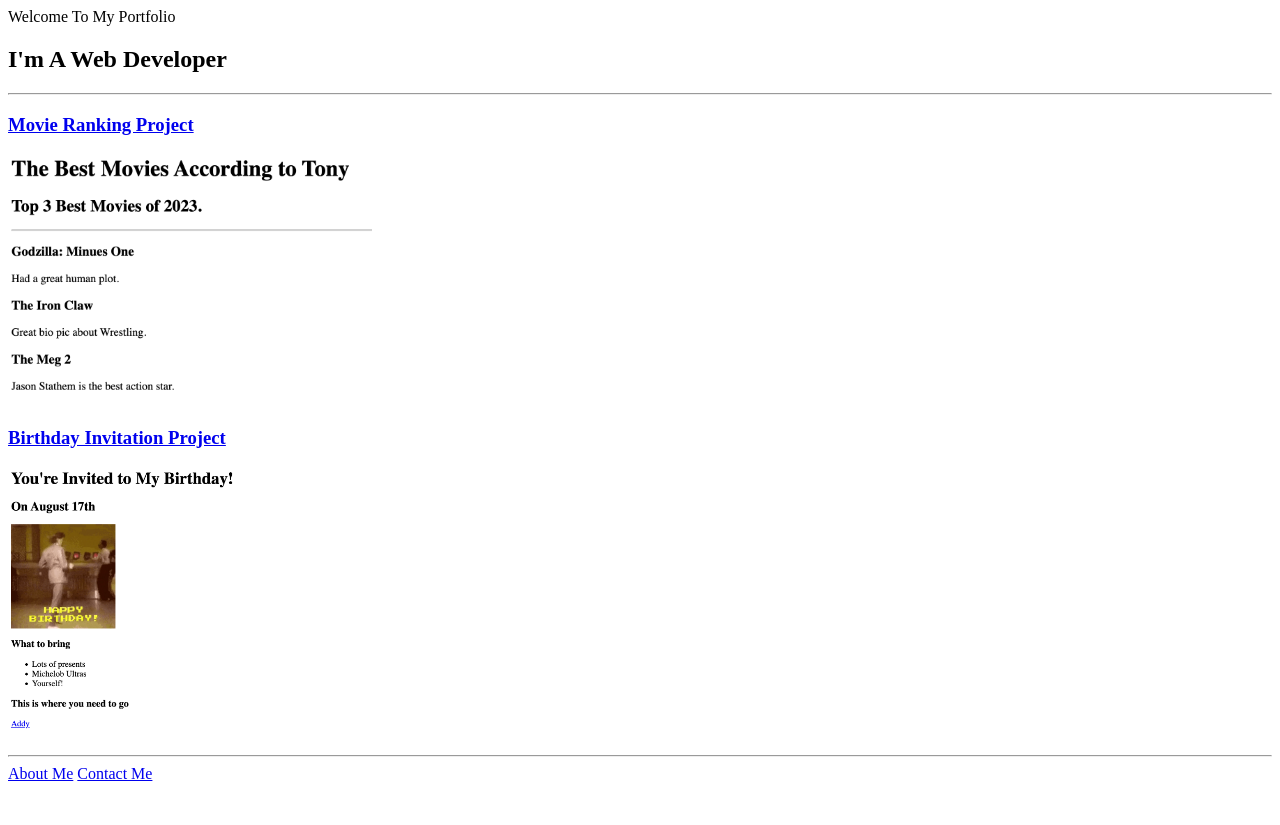
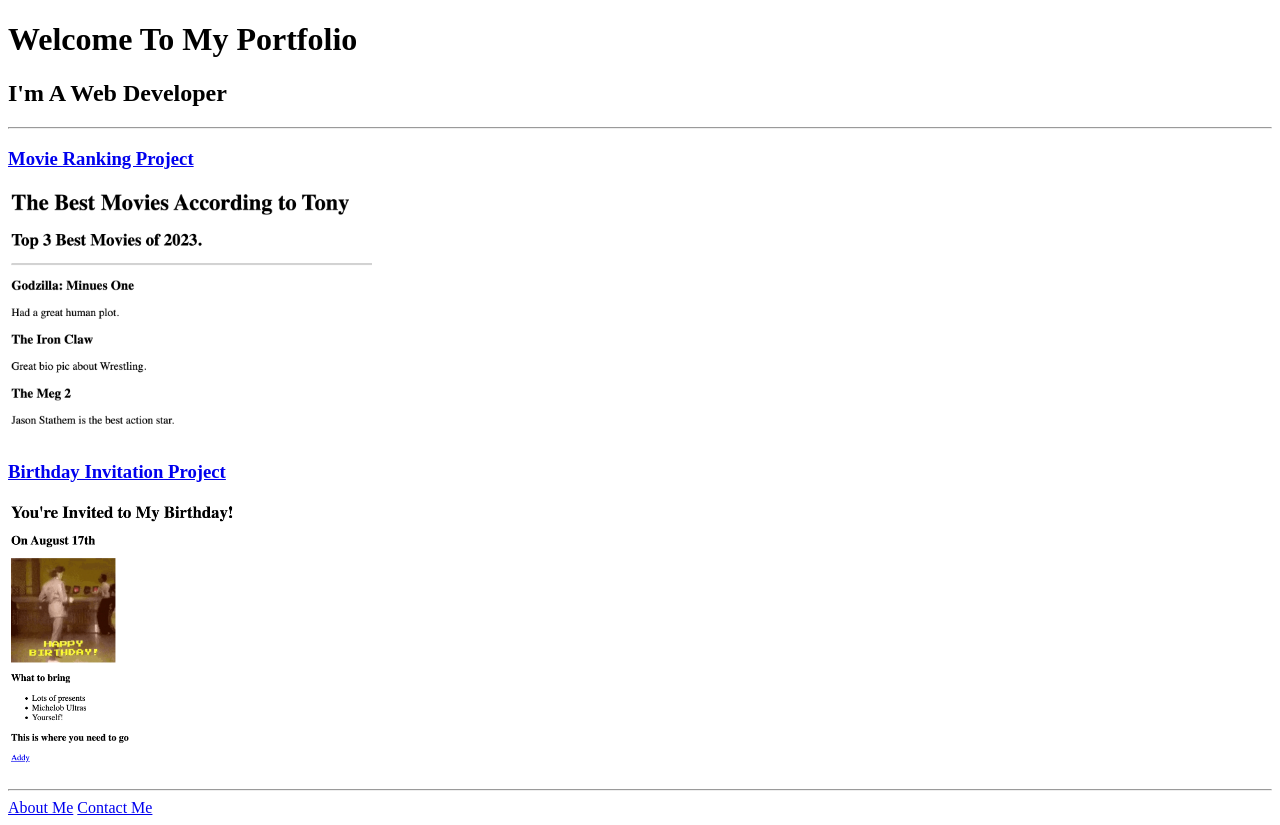
Before and after one commit to tphanimal/html-portfolio, a plain HTML site: page index.html in a window 1280 px wide. Before the commit the page ends 800 px from the top, so only its background shows below. Drawn offline with Linux system fonts and the light colour scheme.

Commit message:
index.html

```diff
--- a/index.html
+++ b/index.html
@@ -6,7 +6,7 @@
     </head>
 
     <body>
-        <hi>Welcome To My Portfolio</hi>
+        <h1>Welcome To My Portfolio</h1>
         <h2>I'm A Web Developer</h2>
         <hr>
         <h3><p><a href="./public/movie-ranking.html">Movie Ranking Project</a></p></h3>
```
